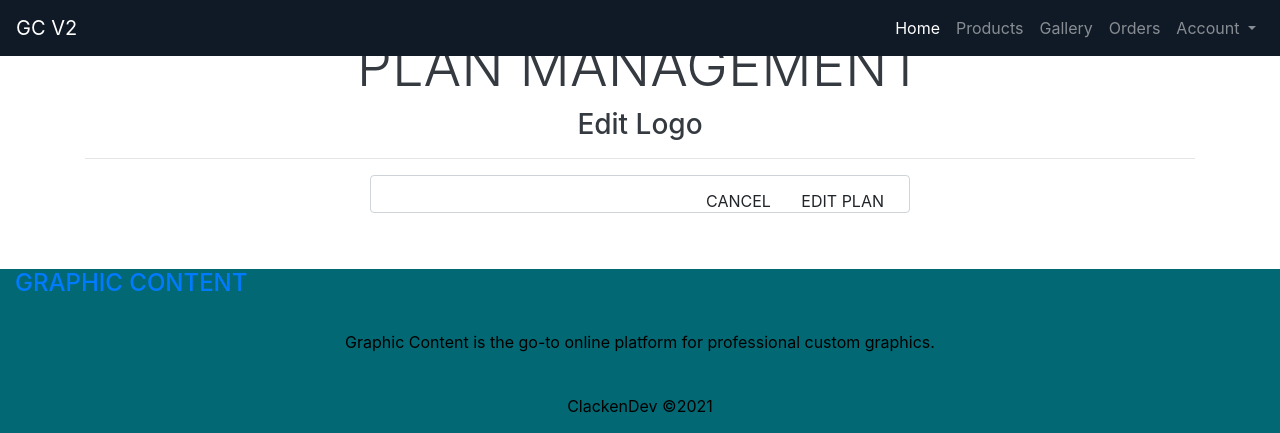
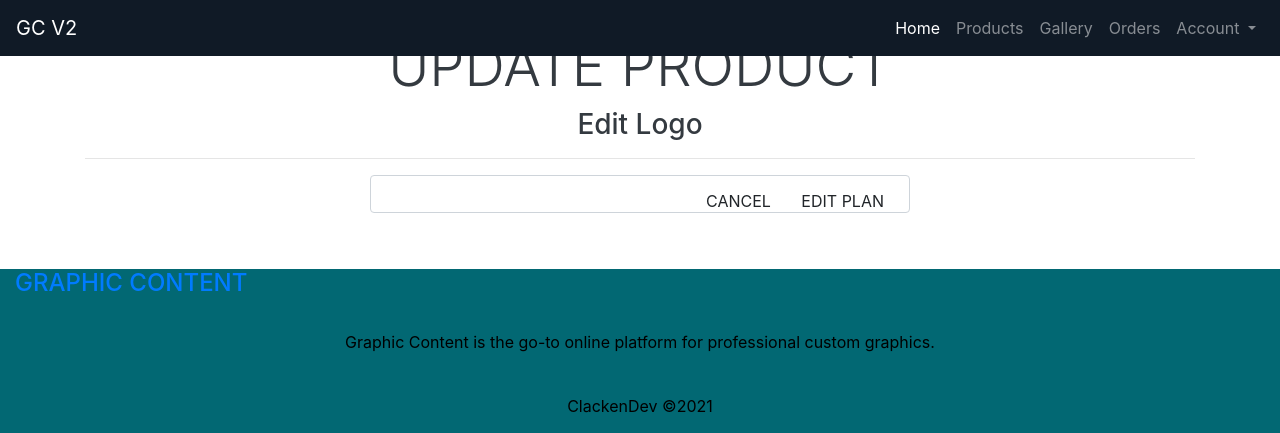
Before and after one commit to Code-Institute-Submissions/clacken-dev-ms4_JanResub, a Django app: page /products/edit/1/ in a window 1280 px wide. Shown: the top 433 px of the page. Run offline with Django 3.2, Linux system fonts and the light colour scheme; a user stored in the database is signed in; data comes from the database, SQL or seed files in the repository; some libraries are stand-ins or nearby versions.

Commit message:
Updated title of edit product page

```diff
--- a/products/templates/products/edit_product.html
+++ b/products/templates/products/edit_product.html
@@ -20,7 +20,7 @@
         <div class="row">
             <div class="col-12 w-100 text-center">
                 <hr>
-                <h1 class="display-4 display-md-3 text-uppercase">Plan Management</h1>
+                <h1 class="display-4 display-md-3 text-uppercase">Update Product</h1>
                 <h3 class="display-6">Edit {{ product.service_type }}</h3>
                 <hr>
             </div>
```
